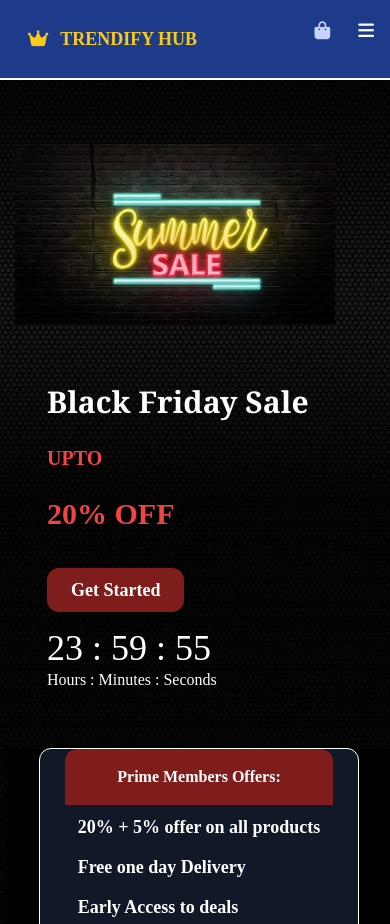
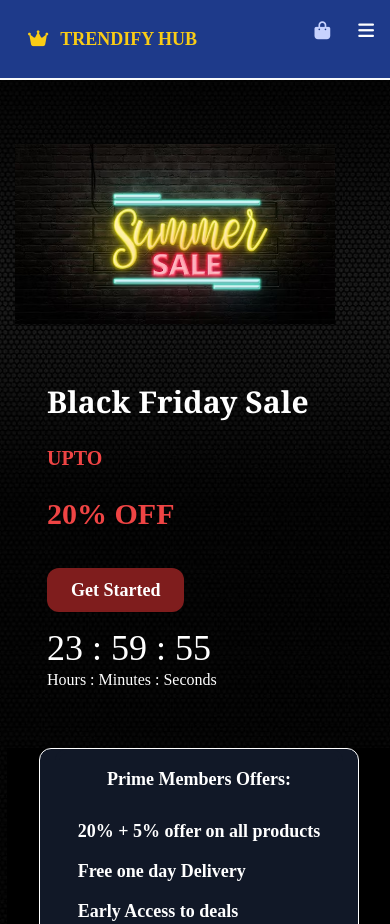
Before and after one commit to Venkey45R/ecommerce, a React (Create React App) app: page /offers in a window 390 px wide. Built offline with nearby package versions, Linux system fonts and the light colour scheme.

Commit message:
Updated code to include new feature

```diff
--- a/src/containers/Offers.js
+++ b/src/containers/Offers.js
@@ -63,15 +63,17 @@ function Offers() {
               <div className='h-2/3 w-10/12 md:w-11/12 border mx-auto md:mx-0 border-white bg-gray-900 relative rounded-xl shadow-xl transition-all duration-500 [transform-style:preserve-3d] group-hover:[transform:rotateY(180deg)] [backface-visibility:hidden]'>
                 <div className='top-0 inset-0 flex justify-center items-center'>
                   <div className='block text-white'>
-                    <div className='bg-red-900 px-12 border-4 border-red-900 rounded-t-xl py-3'>
-                      <h1 className=' text-base md:text-2xl font-bold text-white'>Prime Members Offers:</h1>
+                    <div className='bg-gray-900 md:bg-red-900 px-12 border-4 border-gray-900 md:border-red-900 rounded-t-xl py-3'>
+                      <h1 className=' text-lg md:text-2xl font-bold text-white'>Prime Members Offers:</h1>
                     </div>
                     <div className='flex justify-center'>
                       <div className='block px-1'>
                         <h2 className='text-lg font-semibold py-2'>20% + 5% offer on all products</h2>
                         <h2 className='text-lg font-semibold py-1'>Free one day Delivery</h2>
                         <h2 className='text-lg font-semibold py-2'>Early Access to deals</h2>
-                        <button className='px-8 py-3 rounded-xl bg-red-900 text-white'>prime sale starts now!!!</button>
+                        <div className=' mx-auto'>
+                          <button className='px-8 py-3 rounded-xl bg-red-900 text-white'>prime sale starts now!!!</button>
+                        </div>
                       </div>
                     </div>
                   </div>
```
